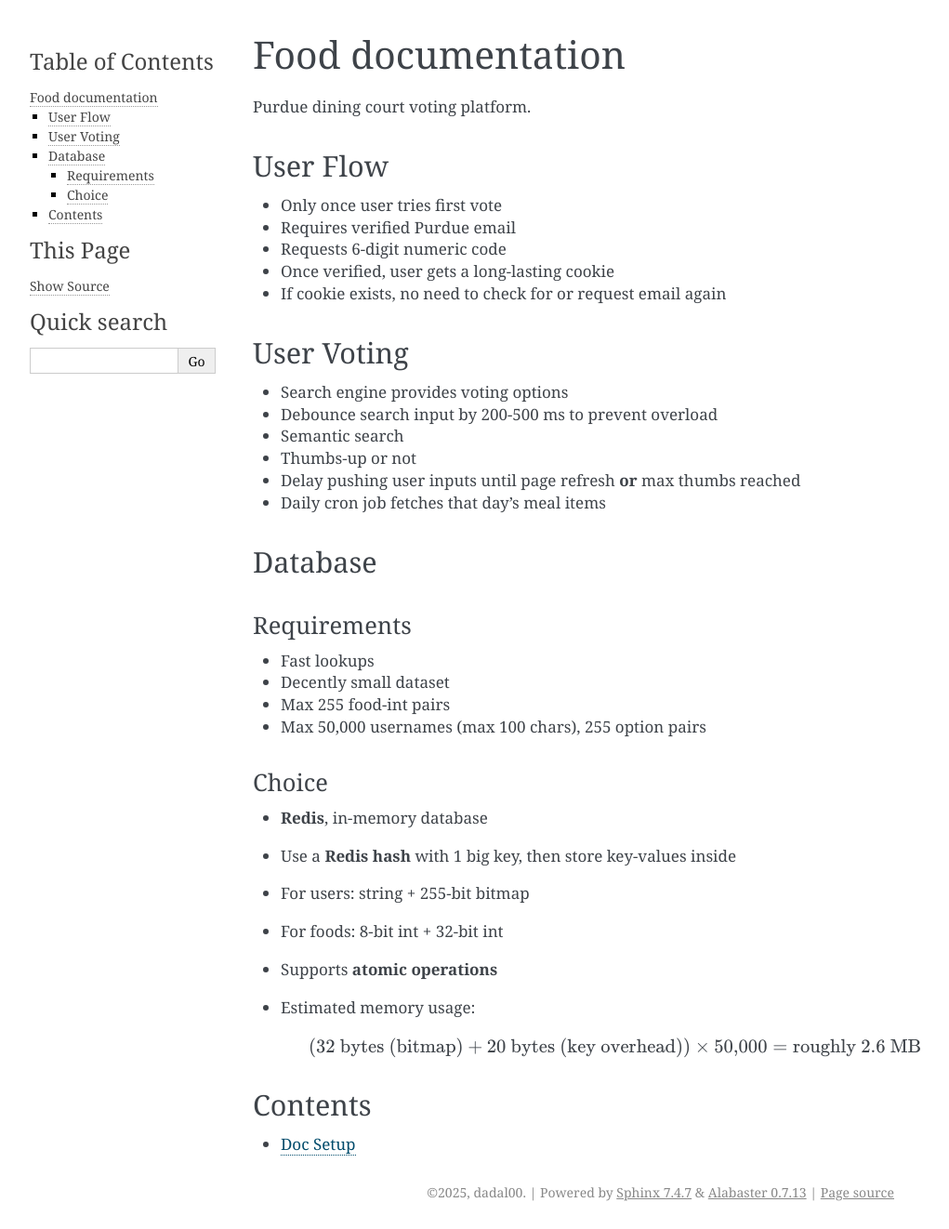
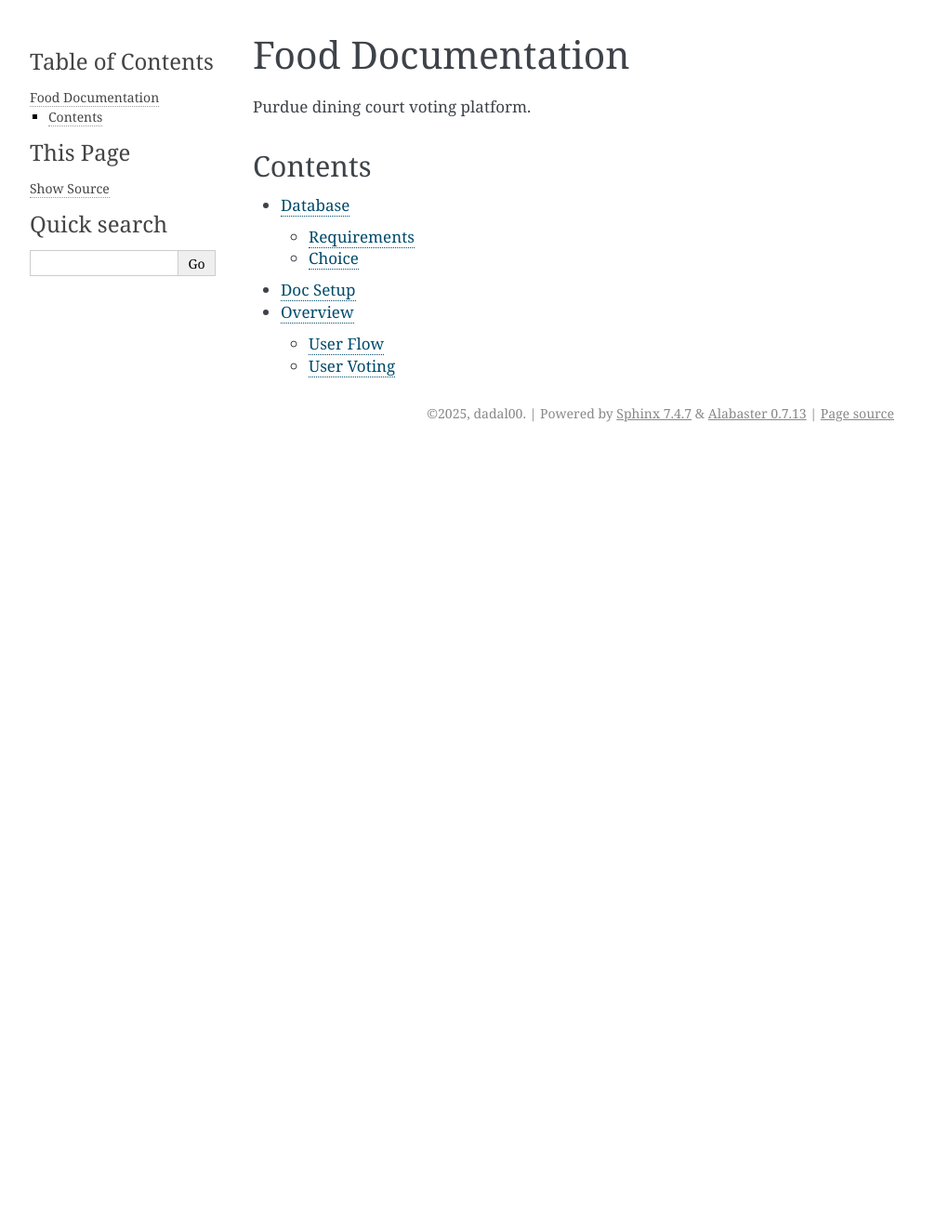
Before and after one commit to dadal00/food-py, a Sphinx documentation site: the page built from docs/index.rst, in a window 1280 px wide. Shown: the whole page at 93% size, without its empty margins (148-1169 px from the left). Built offline with Sphinx 7.4.7, drawn with Linux system fonts in a browser that asks for light colours; after the commit the page ends 900 px from its top, so only the background shows below that.

Commit message:
multi page docs

```diff
--- a/docs/index.rst
+++ b/docs/index.rst
@@ -1,53 +1,9 @@
 .. Food documentation master file
 
-Food documentation
+Food Documentation
 ==================
 
 Purdue dining court voting platform.
-
-User Flow
----------
-
-- Only once user tries first vote
-- Requires verified Purdue email
-- Requests 6-digit numeric code
-- Once verified, user gets a long-lasting cookie
-- If cookie exists, no need to check for or request email again
-
-User Voting
------------
-
-- Search engine provides voting options
-- Debounce search input by 200-500 ms to prevent overload
-- Semantic search
-- Thumbs-up or not
-- Delay pushing user inputs until page refresh **or** max thumbs reached
-- Daily cron job fetches that day's meal items
-
-Database
---------
-
-Requirements
-~~~~~~~~~~~~
-
-- Fast lookups
-- Decently small dataset
-- Max 255 food-int pairs
-- Max 50,000 usernames (max 100 chars), 255 option pairs
-
-Choice
-~~~~~~~~~~~~
-
-- **Redis**, in-memory database
-- Use a **Redis hash** with 1 big key, then store key-values inside
-- For users: string + 255-bit bitmap
-- For foods: 8-bit int + 32-bit int
-- Supports **atomic operations**
-- Estimated memory usage:
-
-   .. math::
-
-      (32\text{ bytes (bitmap)} + 20\text{ bytes (key overhead)}) \times 50{,}000 = \text{roughly } 2.6\text{ MB}
 
 Contents
 --------
@@ -55,4 +11,6 @@ Contents
 .. toctree::
    :maxdepth: 2
 
+   database
    docs
+   overview
```
Also changed, not shown: docs/database.rst (added, +24 -0 lines), docs/docs.rst (+4 -3 lines), docs/overview.rst (added, +21 -0 lines).
